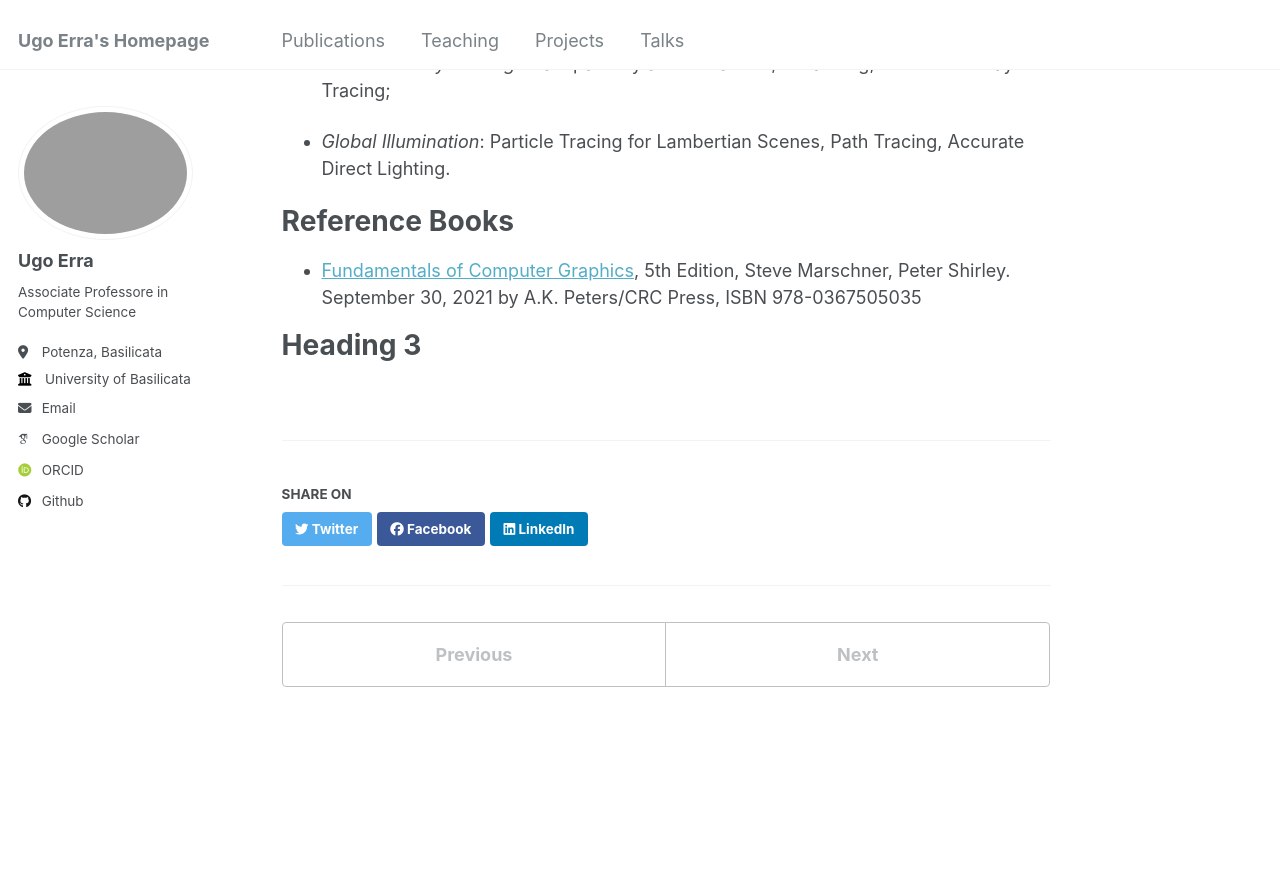
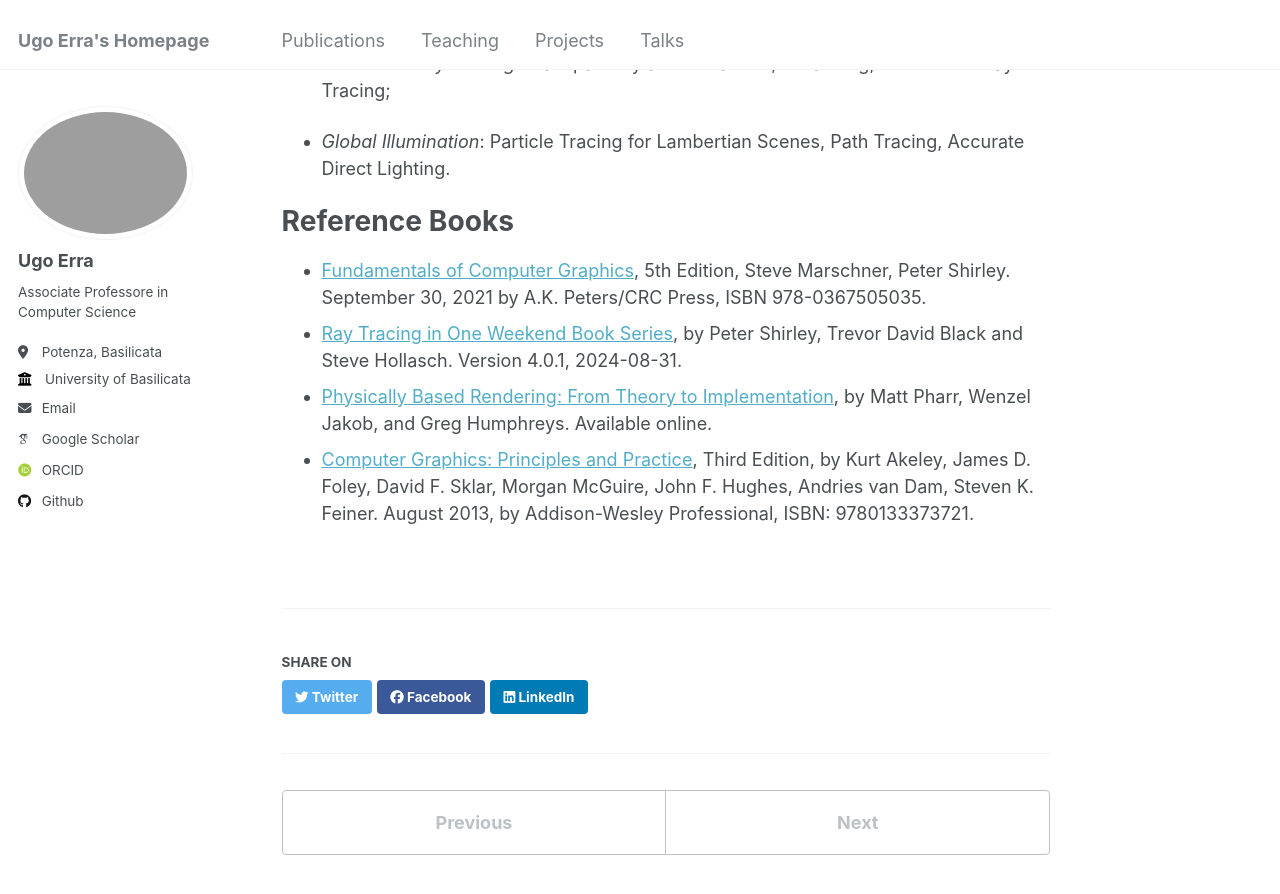
Before and after one commit to ugoerra/ugoerra.github.io, a Jekyll site: the page built from _teaching/2024-I-semester-teaching-FdGT.md, in a window 1280 px wide and 900 px high, scrolled down 1474 px. Shown: the top 894 px of the window. Built offline with Jekyll 4.4.1, drawn with Linux system fonts in a browser that asks for light colours; some web fonts are replaced.

Commit message:
Update 2024-I-semester-teaching-FdGT.md

```diff
--- a/_teaching/2024-I-semester-teaching-FdGT.md
+++ b/_teaching/2024-I-semester-teaching-FdGT.md
@@ -44,9 +44,7 @@ Course Contents
 
 Reference Books
 ======
-- [Fundamentals of Computer Graphics](https://www.routledge.com/Fundamentals-of-Computer-Graphics/Marschner-Shirley/p/book/9780367505035?srsltid=AfmBOooeuF0Al8xjopjwB8Kdh_BAR3wIrFWnSVfSaOOIxtHgHI7u_WrO), 5th Edition, Steve Marschner, Peter Shirley. September 30, 2021 by A.K. Peters/CRC Press, ISBN 978-0367505035
-
-
-
-Heading 3
-======
+- [Fundamentals of Computer Graphics](https://www.routledge.com/Fundamentals-of-Computer-Graphics/Marschner-Shirley/p/book/9780367505035?srsltid=AfmBOooeuF0Al8xjopjwB8Kdh_BAR3wIrFWnSVfSaOOIxtHgHI7u_WrO), 5th Edition, Steve Marschner, Peter Shirley. September 30, 2021 by A.K. Peters/CRC Press, ISBN 978-0367505035.
+- [Ray Tracing in One Weekend Book Series](https://raytracing.github.io/), by Peter Shirley, Trevor David Black and Steve Hollasch. Version 4.0.1, 2024-08-31.
+- [Physically Based Rendering: From Theory to Implementation](https://www.pbrt.org), by Matt Pharr, Wenzel Jakob, and Greg Humphreys. Available online.
+- [Computer Graphics: Principles and Practice](https://www.oreilly.com/library/view/hughescomputer-graphics-3e/9780133373721/), Third Edition, by Kurt Akeley, James D. Foley, David F. Sklar, Morgan McGuire, John F. Hughes, Andries van Dam, Steven K. Feiner. August 2013, by Addison-Wesley Professional, ISBN: 9780133373721.
```
